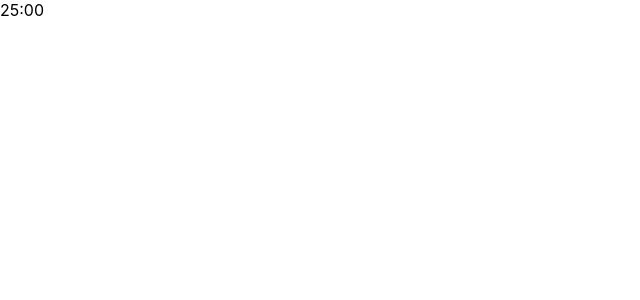
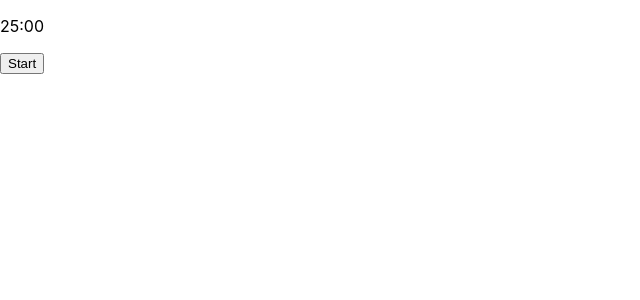
Before and after one commit to ryounasso/Pomodoro_timer, a Next.js app: page / in a window 1280 px wide. Shown: the top 300 px of the page, without its empty margins (0-640 px from the left). Built offline with nearby package versions, Linux system fonts and the light colour scheme.

Commit message:
feat : make a button

```diff
--- a/pages/index.js
+++ b/pages/index.js
@@ -4,5 +4,10 @@ import React, { useState } from "react";
 
 export default function Home() {
   const [hour, setHour] = useState("25:00");
-  return <div>{hour}</div>;
+  return (
+    <div>
+      <p>{hour}</p>
+      <button>Start</button>
+    </div>
+  );
 }
```
